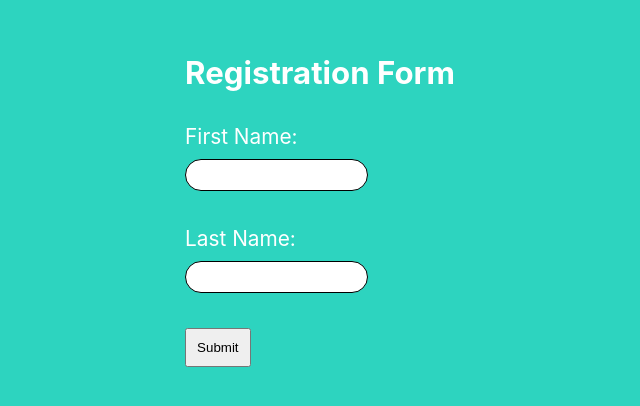
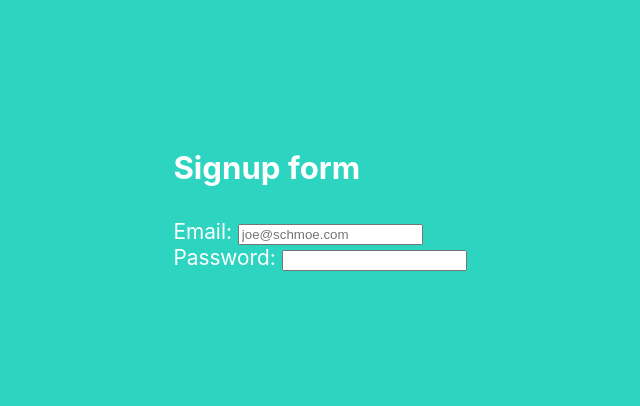
Before and after one commit to candytale55/react-state-projects, a React (Vite) app: page / in a window 1280 px wide. Shown: the part 190-596 px from the top of the page, without its empty margins (320-960 px from the left). Built offline with nearby package versions, Linux system fonts and the light colour scheme.

Commit message:
add label and input for password to SignUpForm

```diff
--- a/src/App.jsx
+++ b/src/App.jsx
@@ -15,8 +15,8 @@ function App() {
 
   return (
     <main className="container">
-      <RegForm />
-      {/*<SignUpForm />*/}
+      <SignUpForm />
+      {/*<RegForm />*/}
       {/*<ToggleFavorite />*/}
       {/*<MyFavoriteThings />*/}
       {/*<IsGoingOut />*/}
--- a/src/components/signupform/SignUpForm.jsx
+++ b/src/components/signupform/SignUpForm.jsx
@@ -10,10 +10,12 @@ export default function SignUpForm() {
         <section>
             <h1>Signup form</h1>
             <form>
-                <label htmlFor="email">Email:</label>
+                <label htmlFor="email">Email: </label>
                 <input id="email" type="email" name="email" placeholder="joe@schmoe.com" />
                 <br />
-
+                <label htmlFor="password">Password: </label>
+                <input id="password" type="password" name="password" />
+                <br />
 
 
             </form>
```
